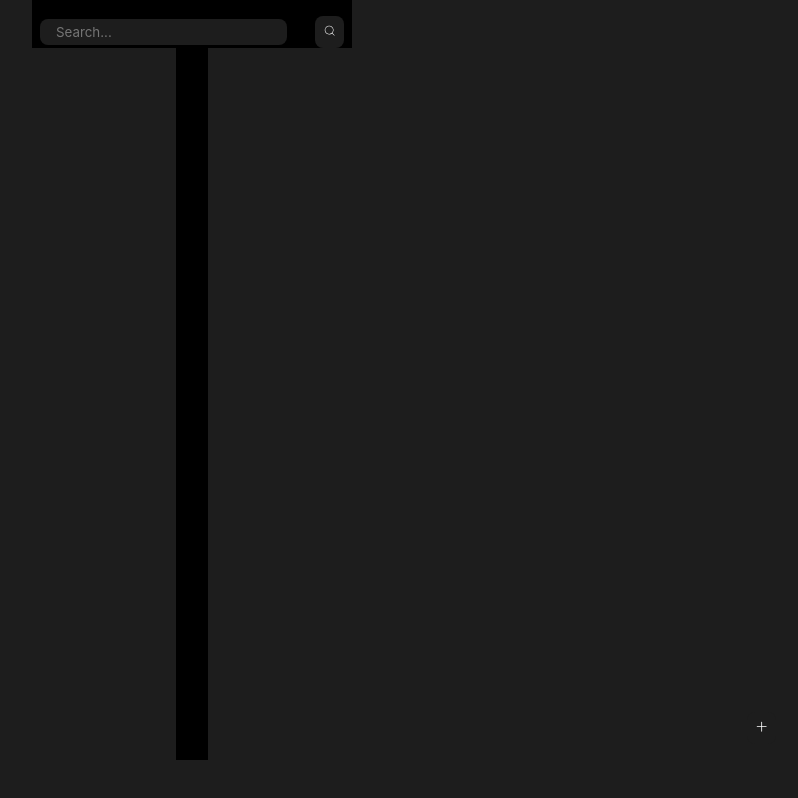
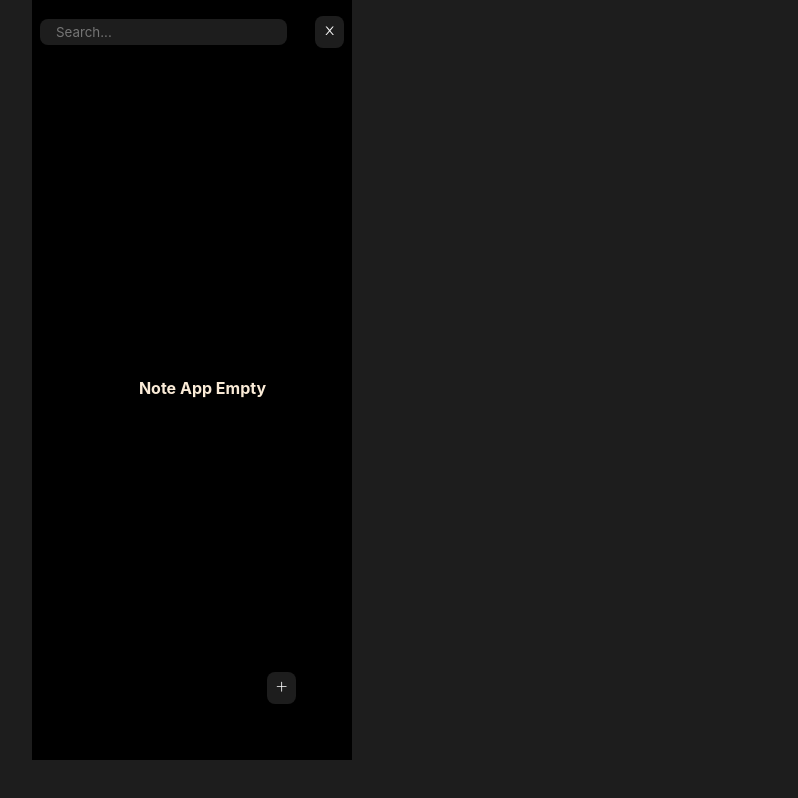
Before and after one commit to Remigit99/MyNote-App, a React (Vite) app: page / in a window 1280 px wide. Both pictures are taken after a click on the button 777 px from the left and 33 px from the top of the page. Shown: the whole page, without its empty margins (448-1246 px from the left). Built offline with nearby package versions, Linux system fonts and the light colour scheme.

Commit message:
functionality for nav search

```diff
--- a/package.json
+++ b/package.json
@@ -11,7 +11,8 @@
   },
   "dependencies": {
     "react": "^18.2.0",
-    "react-dom": "^18.2.0"
+    "react-dom": "^18.2.0",
+    "uuid": "^9.0.0"
   },
   "devDependencies": {
     "@types/react": "^18.2.14",
--- a/src/Pages/CreateNote.jsx
+++ b/src/Pages/CreateNote.jsx
@@ -1,8 +1,10 @@
 /* eslint-disable react/prop-types */
+// eslint - disable react / prop - types * /
 import { useState } from "react"
 import { Link, useNavigate } from "react-router-dom"
 import { useDate } from "../hook/useDate"
 import { IoIosArrowBack } from "react-icons/io"
+import { v4 as uuid } from "uuid"
 
 
 const CreateNote = ({ setNotes }) => {
@@ -14,7 +16,7 @@ const CreateNote = ({ setNotes }) => {
     const [title, setTitle] = useState("")
     const [details, setDetails] = useState("")
 
-    const note = { id: crypto.randomUUID(), title, details, date }
+    const note = { id: uuid(), title, details, date }
 
     const handleSubmit = (e) => {
         e.preventDefault()
--- a/src/Pages/EditNotes.jsx
+++ b/src/Pages/EditNotes.jsx
@@ -20,18 +20,26 @@ const EditNote = ({ notes, setNotes }) => {
         e.preventDefault()
 
         if (title && details) {
-            const newNote = { id: note.id, title, details, date: newDate }
+            const newNote = { ...note, title, details, date: newDate }
             // setNotes(prevNote => [newNote, ...prevNote])
 
             const newNotes = notes.map(item => {
                 if (item.id == id) {
                     item = newNote
                 }
+
+                return item;
             })
 
             setNotes(newNotes)
             navigate("/")
         }
+    }
+
+    const handleDelete = () => {
+        const latestNotes = notes.filter((note) => note.id !== id)
+        setNotes(latestNotes)
+        navigate("/")
     }
 
     return (
@@ -47,7 +55,7 @@ const EditNote = ({ notes, setNotes }) => {
 
                     <button className="btn btn__save" onClick={handleSubmit}>save</button>
 
-                    <button className="btn btn__trash">
+                    <button className="btn btn__trash" onClick={handleDelete}>
                         <RiDeleteBin6Line />
                     </button>
                 </div>
--- a/src/Pages/Home.jsx
+++ b/src/Pages/Home.jsx
@@ -2,12 +2,26 @@
 import Note from "../components/Note"
 
 import { CiSearch } from "react-icons/ci"
+import { AiOutlineClose } from "react-icons/ai"
 import { useState } from "react"
+import { useEffect } from "react"
 
 const Home = ({ notes }) => {
 
+    const [showSearch, setShowSearch] = useState(false)
+    const [searchValue, setSearchValue] = useState("")
+    const [filteredNotes, setFilteredNotes] = useState(notes)
 
-    const [showSearch, setShowSearch] = useState(false)
+    const handleSearch = () => {
+        setFilteredNotes(notes.filter((note) => {
+            if (note.title.toLowerCase().match(searchValue.toLowerCase())) {
+                return note
+            }
+        }))
+    }
+
+
+    useEffect(() => { handleSearch }, [searchValue])
 
     return (
         <div className="home">
@@ -23,37 +37,50 @@ const Home = ({ notes }) => {
                         }
                         {
                             showSearch &&
-                            <input autoFocus type="text" placeholder="Search..." />
+                            <input autoFocus type="text" placeholder="Search..." value={searchValue}
+                                onChange={(e) => {
+                                    setSearchValue(e.target.value);
+                                    handleSearch();
+                                }}
+                            />
+                        }
+
+                    </div>
+
+                    {
+                        showSearch ?
+                            <button className="btn" onClick={() => setShowSearch(prev => !prev)}>
+                                <AiOutlineClose className="btn-close" />
+                            </button> :
+                            <button className="btn" onClick={() => setShowSearch(prev => !prev)}>
+                                <CiSearch />
+                            </button>
                     }
 
 
-
-                    </div>
-
-                    <button className="btn" onClick={() => setShowSearch(prev => !prev)}>
-                        <CiSearch />
-                    </button>
                 </header>
 
             </nav>
 
-
+            {
+                notes.length == 0 ? <div className="empty__note">
+                    <h4>Note App Empty</h4>
+                </div> :
                     <main>
                         {
-                    notes.map((note) => {
+                            filteredNotes.map((note) => {
                                 return (
                                     <Note key={note.id} {...note} />
                                 )
                             })
                         }
                     </main>
-
+            }
 
         </div>
-
-
 
     )
 }
 
+
 export default Home
--- a/src/index.scss
+++ b/src/index.scss
@@ -25,6 +25,10 @@ body {
 
 }
 
+::-webkit-scrollbar {
+  display: none;
+}
+
 .app {
   max-width: 320px;
   margin: 2rem auto;
@@ -32,12 +36,13 @@ body {
   padding: 0.5rem;
   height: 90vh;
   overflow-y: scroll;
+  position: relative;
   // display: grid;
   // place-content: center;
 
-  // &::scrollbar {
-  //   scrollbar-width: 1rem;
-  // }
+  ::-webkit-scrollbar {
+    display: none;
+  }
 
   p {
     color: rgb(177, 176, 176);
@@ -68,12 +73,36 @@ body {
     right: 3.5rem;
     bottom: 3.5rem;
     z-index: 5;
+    // background-color: black;
+  }
+
+  .btn-close {
+    color: whitesmoke;
+
   }
 
 
   .home {
     position: relative;
     height: 85vh;
+    width: 100%;
+    min-width: 325px;
+
+    ::-webkit-scrollbar {
+      display: none;
+    }
+
+    .empty__note {
+      position: absolute;
+      left: 50%;
+      top: 50%;
+      transform: translate(-50%, -50%);
+
+      h4 {
+        color: antiquewhite;
+      }
+    }
+
 
     nav {
       background-color: black;
@@ -86,6 +115,7 @@ body {
       margin: 0 auto;
       height: 3rem;
       padding: 1rem 0.5rem;
+      z-index: 20;
       // display: flex;
       // justify-content: center;
       // align-items: center;
@@ -132,6 +162,28 @@ body {
       #note {
         padding: 0.5rem;
         background-color: rgb(44, 44, 44);
+        display: flex;
+        flex-direction: column;
+        gap: 1rem;
+        cursor: pointer;
+        transition: all 300ms ease;
+
+
+        &:hover {
+          opacity: 0.9;
+        }
+
+        &:nth-child(3) {
+          grid-column: 1/3;
+        }
+
+        &:nth-child(4) {
+          grid-row: 3/5;
+        }
+
+        &:nth-child(7) {
+          grid-column: 1/3;
+        }
 
         h6 {
           color: whitesmoke;
```
Also changed, not shown: 1 other file (tests, documents, lock files or other folders). Lines whose indentation alone changed are shown as unchanged.
